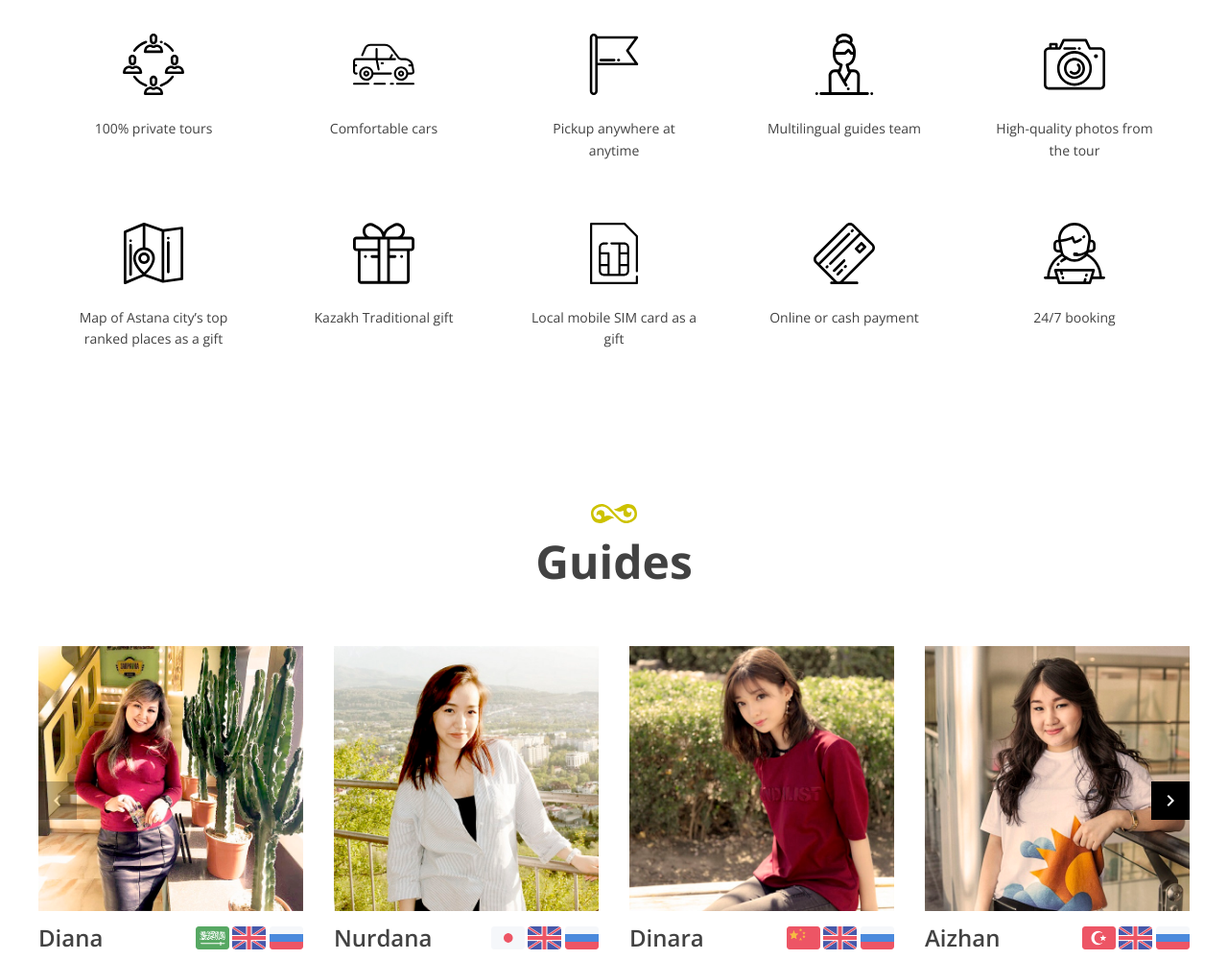
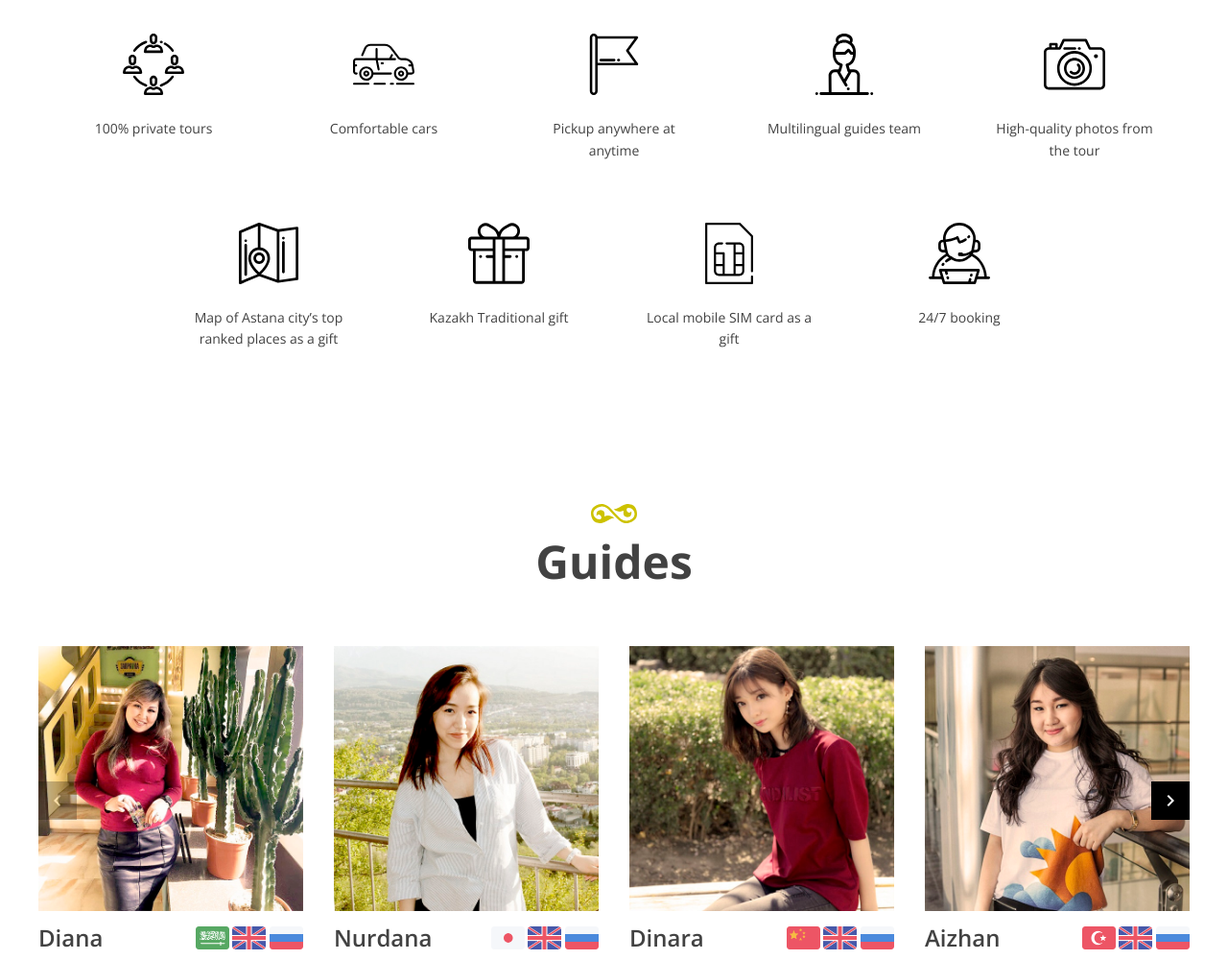
Before and after one commit to MG71645/astanaguide.kz, a plain HTML site: page index.html in a window 1280 px wide. Shown: the part 2476-3476 px from the top of the page at 96% size. Drawn offline with nearby package versions, Linux system fonts and the light colour scheme.

Commit message:
Removed payment advantage

```diff
--- a/index.html
+++ b/index.html
@@ -585,16 +585,6 @@ Local mobile SIM card as a gift
               <div class="advantage" data-padding="32px xs:16px">
                 <div data-text-align="center" data-cell-spacing="12px">
                   <div>
-                    <img src="img/badges/payment.svg" width="64">
-                  </div>
-                  <div>
-Online or cash payment
-                  </div>
-                </div>
-              </div>
-              <div class="advantage" data-padding="32px xs:16px">
-                <div data-text-align="center" data-cell-spacing="12px">
-                  <div>
                     <img src="img/badges/support.svg" width="64">
                   </div>
                   <div>
```
Also changed, not shown: 1 other file.
